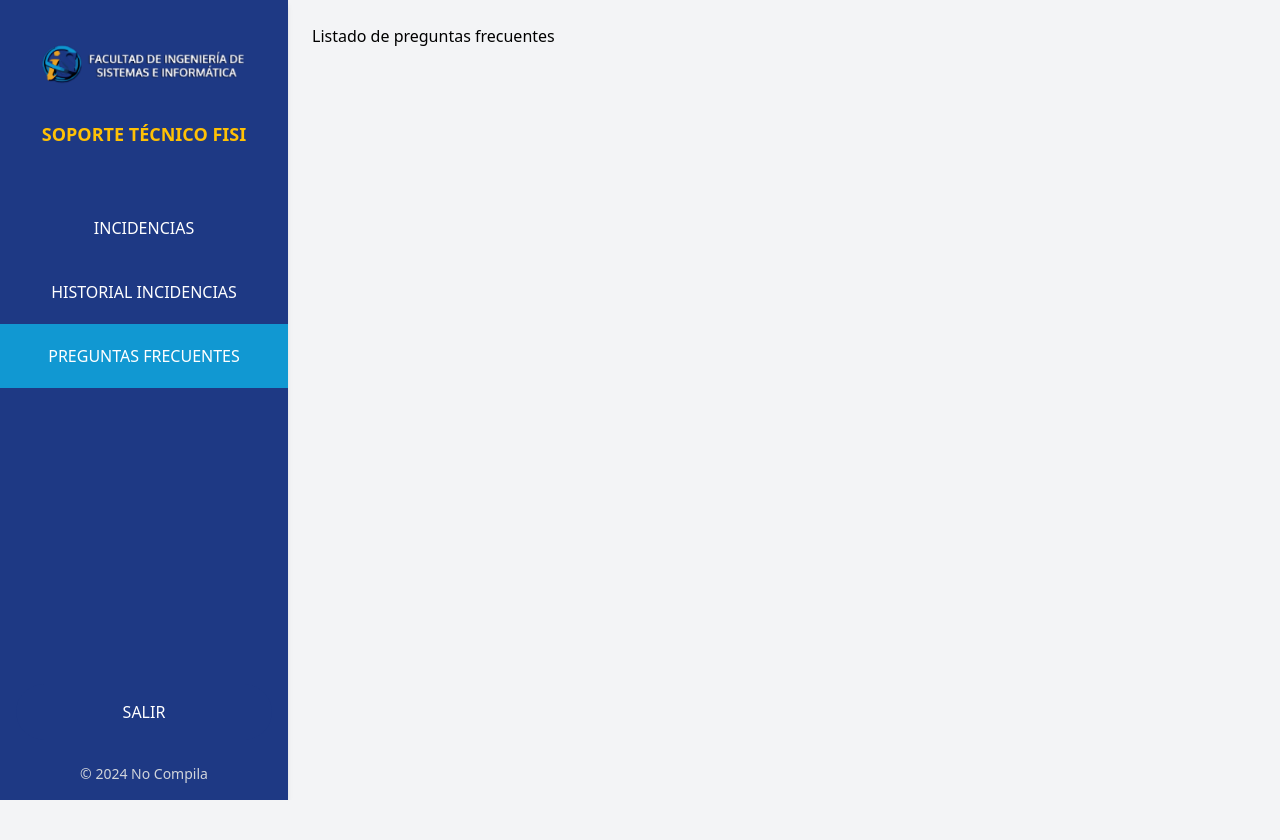
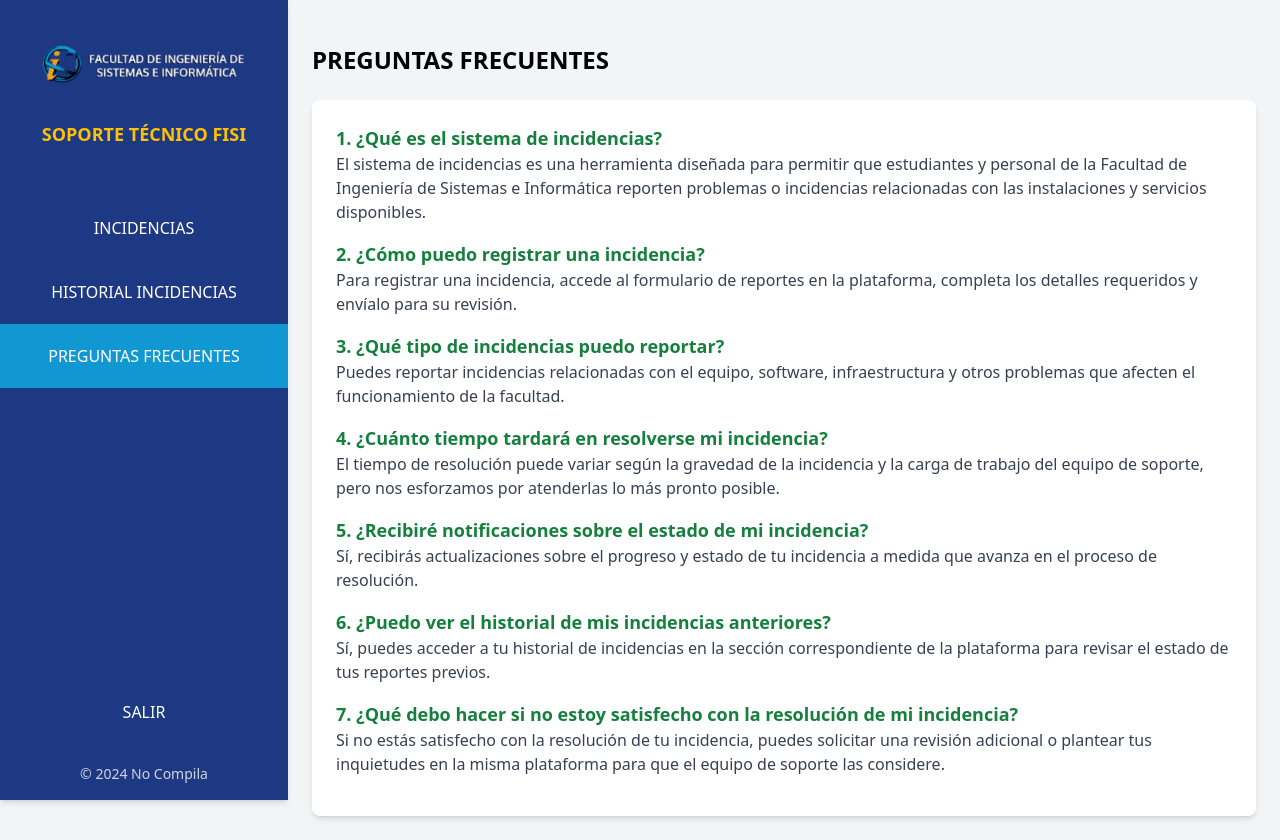
Before and after one commit to AlvaroCRAK/Sistema_de_Incidencias_y_Soporte, a Django app: page /soporte/preguntas/ in a window 1280 px wide. Before the commit the page ends 800 px from the top, so only its background shows below. Run offline with Django 5.2, Linux system fonts and the light colour scheme; some libraries are stand-ins or nearby versions.

Commit message:
Detalles para soporte

```diff
--- a/soporte/templates/soporte_barra_lateral.html
+++ b/soporte/templates/soporte_barra_lateral.html
@@ -16,13 +16,13 @@
             <img src="{% static 'logo_fisi.png' %}" alt="Logo FISI" class="h-24 mb-2">
             <span class="text-[#ffc105] font-semibold text-lg text-center">SOPORTE TÉCNICO FISI</span>
         </header>
-        <nav class="flex-1 mt-4">
+        <nav class="flex-grow mt-4 overflow-y-auto">
             <ul class="space-y-0 text-center">
                 <li>
                     <a href="{% url 'soporte:incidencias' %}" class="block px-6 py-5 text-white hover:bg-[#1198d2] {% if request.path == '/soporte/incidencias/' %}bg-[#1198d2]{% endif %} transition">INCIDENCIAS</a>
                 </li>
                 <li>
-                    <a href="{% url 'soporte:listar_incidencias' %}" class="block px-6 py-5 text-white hover:bg-[#1198d2] {% if request.path == '/soporte/historial-incidencias/' %}bg-[#1198d2]{% endif %} transition">HISTORIAL INCIDENCIAS</a>
+                    <a href="{% url 'soporte:listar_incidencias' %}" class="block px-6 py-5 text-white hover:bg-[#1198d2] {% if request.path == '/soporte/listar-incidencias/' %}bg-[#1198d2]{% endif %} transition">HISTORIAL INCIDENCIAS</a>
                 </li>
                 <li>
                     <a href="{% url 'soporte:preguntas' %}" class="block px-6 py-5 text-white hover:bg-[#1198d2] {% if request.path == '/soporte/preguntas/' %}bg-[#1198d2]{% endif %} transition">PREGUNTAS FRECUENTES</a>
@@ -30,7 +30,14 @@
             </ul>
         </nav>
         <div class="p-4">
-            <a href="{% url 'soporte:login' %}" class="block text-white bg-[#1e3984] hover:bg-[#ff3c3c] transition text-center rounded-full px-6 py-4">SALIR</a>
+            <form method="post" action="{% url 'soporte:login' %}">
+                {% csrf_token %}
+                <input type="hidden" name="logout" value="true"> <!-- Añadido para indicar el cierre de sesión -->
+                <button type="submit" class="block w-full text-white bg-[#1e3984] hover:bg-[#ff3c3c] transition text-center mt-4 rounded-full px-6 py-4 hover:shadow-xl">
+                    SALIR
+                </button>
+            </form>
+
             <footer class="mt-6 text-center text-sm text-gray-300">
                 <p>© 2024 No Compila</p>
             </footer>
--- a/soporte/templates/soporte_preguntas.html
+++ b/soporte/templates/soporte_preguntas.html
@@ -3,6 +3,38 @@
 {% block title %}Preguntas frecuentes{% endblock title %}
 
 {% block content %}
-    <h2>Listado de preguntas frecuentes</h2>
+<div class="container mx-auto mt-5">
+    <h2 class="text-2xl font-bold mb-6 text-black">PREGUNTAS FRECUENTES</h2>
+    <div class="bg-white shadow-md rounded-lg p-6">
+        <div class="mb-4">
+            <h3 class="font-semibold text-lg text-green-700">1. ¿Qué es el sistema de incidencias?</h3>
+            <p class="text-gray-700">El sistema de incidencias es una herramienta diseñada para permitir que estudiantes y personal de la Facultad de Ingeniería de Sistemas e Informática reporten problemas o incidencias relacionadas con las instalaciones y servicios disponibles.</p>
+        </div>
+        <div class="mb-4">
+            <h3 class="font-semibold text-lg text-green-700">2. ¿Cómo puedo registrar una incidencia?</h3>
+            <p class="text-gray-700">Para registrar una incidencia, accede al formulario de reportes en la plataforma, completa los detalles requeridos y envíalo para su revisión.</p>
+        </div>
+        <div class="mb-4">
+            <h3 class="font-semibold text-lg text-green-700">3. ¿Qué tipo de incidencias puedo reportar?</h3>
+            <p class="text-gray-700">Puedes reportar incidencias relacionadas con el equipo, software, infraestructura y otros problemas que afecten el funcionamiento de la facultad.</p>
+        </div>
+        <div class="mb-4">
+            <h3 class="font-semibold text-lg text-green-700">4. ¿Cuánto tiempo tardará en resolverse mi incidencia?</h3>
+            <p class="text-gray-700">El tiempo de resolución puede variar según la gravedad de la incidencia y la carga de trabajo del equipo de soporte, pero nos esforzamos por atenderlas lo más pronto posible.</p>
+        </div>
+        <div class="mb-4">
+            <h3 class="font-semibold text-lg text-green-700">5. ¿Recibiré notificaciones sobre el estado de mi incidencia?</h3>
+            <p class="text-gray-700">Sí, recibirás actualizaciones sobre el progreso y estado de tu incidencia a medida que avanza en el proceso de resolución.</p>
+        </div>
+        <div class="mb-4">
+            <h3 class="font-semibold text-lg text-green-700">6. ¿Puedo ver el historial de mis incidencias anteriores?</h3>
+            <p class="text-gray-700">Sí, puedes acceder a tu historial de incidencias en la sección correspondiente de la plataforma para revisar el estado de tus reportes previos.</p>
+        </div>
+        <div class="mb-4">
+            <h3 class="font-semibold text-lg text-green-700">7. ¿Qué debo hacer si no estoy satisfecho con la resolución de mi incidencia?</h3>
+            <p class="text-gray-700">Si no estás satisfecho con la resolución de tu incidencia, puedes solicitar una revisión adicional o plantear tus inquietudes en la misma plataforma para que el equipo de soporte las considere.</p>
+        </div>
+    </div>
+</div>
 
 {% endblock content %}
--- a/soporte/urls.py
+++ b/soporte/urls.py
@@ -1,5 +1,5 @@
 from django.urls import path
-from .views import LoginView, IncidenciasView, IncidenciaCreateView, IncidenciaListView, PreguntasView, IncidenciaDetailView
+from .views import LoginView, IncidenciasView, IncidenciaCreateView, IncidenciaListView, PreguntasView
 
 app_name = "soporte"
 
@@ -9,5 +9,4 @@ urlpatterns = [
     path('api/incidencias/', IncidenciaCreateView.as_view(), name='incidencia-create'),
     path('listar-incidencias/', IncidenciaListView.as_view(), name='listar_incidencias'),
     path("preguntas/", PreguntasView.as_view(), name="preguntas"),
-    path('incidencias/<int:pk>/', IncidenciaDetailView.as_view(), name='detalle_incidencia'),
 ]
--- a/soporte/views.py
+++ b/soporte/views.py
@@ -4,11 +4,8 @@ from .serializers import IncidenciaSerializer
 from django.shortcuts import render, redirect
 from django.views import View
 from rest_framework.permissions import AllowAny
-from django.views.generic import ListView
 from .models import Incidencia
-from django.views.generic import DetailView
-from django.http import JsonResponse
-from django.contrib.auth import authenticate, login
+from django.contrib.auth import authenticate, login, logout
 from django.contrib import messages
 from .forms import SoporteLoginForm
 from django.contrib.auth.decorators import login_required
@@ -16,46 +13,22 @@ from django.utils.decorators import method_decorator
 
 # Create your views here.
 
-class IncidenciaListView(ListView):
+class IncidenciaListView(View):
     model = Incidencia
-    template_name = 'soporte_listar_incidencias.html'  # Plantilla que se va a renderizar
-    context_object_name = 'incidencias'  # Nombre del contexto para las incidencias
-
-    def get_context_data(self, **kwargs):
-        # Llama al método get_context_data de la clase base
-        context = super().get_context_data(**kwargs)
-
-        # Añadir variables adicionales al contexto
-        context['total_incidencias'] = Incidencia.objects.count()
-        context['incidencias_atendidas'] = Incidencia.objects.filter(estado_incidencia='Atendida').count()
-        context['incidencias_en_atencion'] = Incidencia.objects.filter(estado_incidencia='En Atención').count()
-        context['incidencias_pendientes'] = Incidencia.objects.filter(estado_incidencia='Pendiente').count()
-
-        return context
-
-class IncidenciaDetailView(DetailView):
-    model = Incidencia
-    template_name = 'detalle_incidencia.html'  # Esto puede no ser necesario para el JSON
 
     def get(self, request, *args, **kwargs):
-        # Llamar a la implementación base
-        self.object = self.get_object()
 
-        # Generar un contexto adicional
-        context = self.get_context_data(object=self.object)
+        context = {
+            'incidencias': Incidencia.objects.all(),
+            'total_incidencias': Incidencia.objects.count(),
+            'incidencias_atendidas': Incidencia.objects.filter(estado_incidencia='Atendida').count(),
+            'incidencias_en_atencion': Incidencia.objects.filter(estado_incidencia='Atendiendo').count(),
+            'incidencias_pendientes': Incidencia.objects.filter(estado_incidencia='Por atender').count()
+        }
 
-        # Retornar JSON si se solicita
-        if request.headers.get('X-Requested-With') == 'XMLHttpRequest':
-            return JsonResponse({
-                'hora': self.object.fecha.strftime("%Y-%m-%d %H:%M"),
-                'emisor': context['emisor'],
-                'aula': context['aula'],
-                'categoria': context['categoria'],
-                'descripcion': context['descripcion'],
-                'asignado': context['asignado'],
-            })
-        else:
-            return super().get(request, *args, **kwargs)
+        # Renderizar la plantilla con el contexto
+        return render(request, 'soporte_listar_incidencias.html', context)
+
 
 class LoginView(View):
     def get(self, request, *args, **kwargs):
@@ -65,19 +38,26 @@ class LoginView(View):
         return render(request, "soporte_login.html", {'form': form})
 
     def post(self, request, *args, **kwargs):
+
+        if request.POST.get('logout'):  # Verificar si se envió el formulario de logout
+            logout(request)  # Cerrar sesión
+            return redirect('soporte:login')  # Redirigir a la vista de login
+
         form = SoporteLoginForm(request, data=request.POST)
+
         if form.is_valid():
             username = form.cleaned_data.get('username')
             password = form.cleaned_data.get('password')
             user = authenticate(username=username, password=password)
+
             if user is not None:
                 login(request, user)
-                messages.success(request, f"Bienvenido {username}")
                 return redirect('soporte:incidencias')  # Redirige tras el login
             else:
                 messages.error(request, "Credenciales incorrectas. Inténtalo de nuevo.")
         else:
-            messages.error(request, "Por favor, verifica los campos.")
+            messages.error(request, "Credenciales incorrectas. Inténtalo de nuevo.")
+
         return render(request, "soporte_login.html", {'form': form})
 
 
```
Also changed, not shown: soporte/templates/detalle_incidencia.html (deleted, +0 -19 lines), soporte/templates/soporte_listar_incidencias.html (+60 -33 lines).
